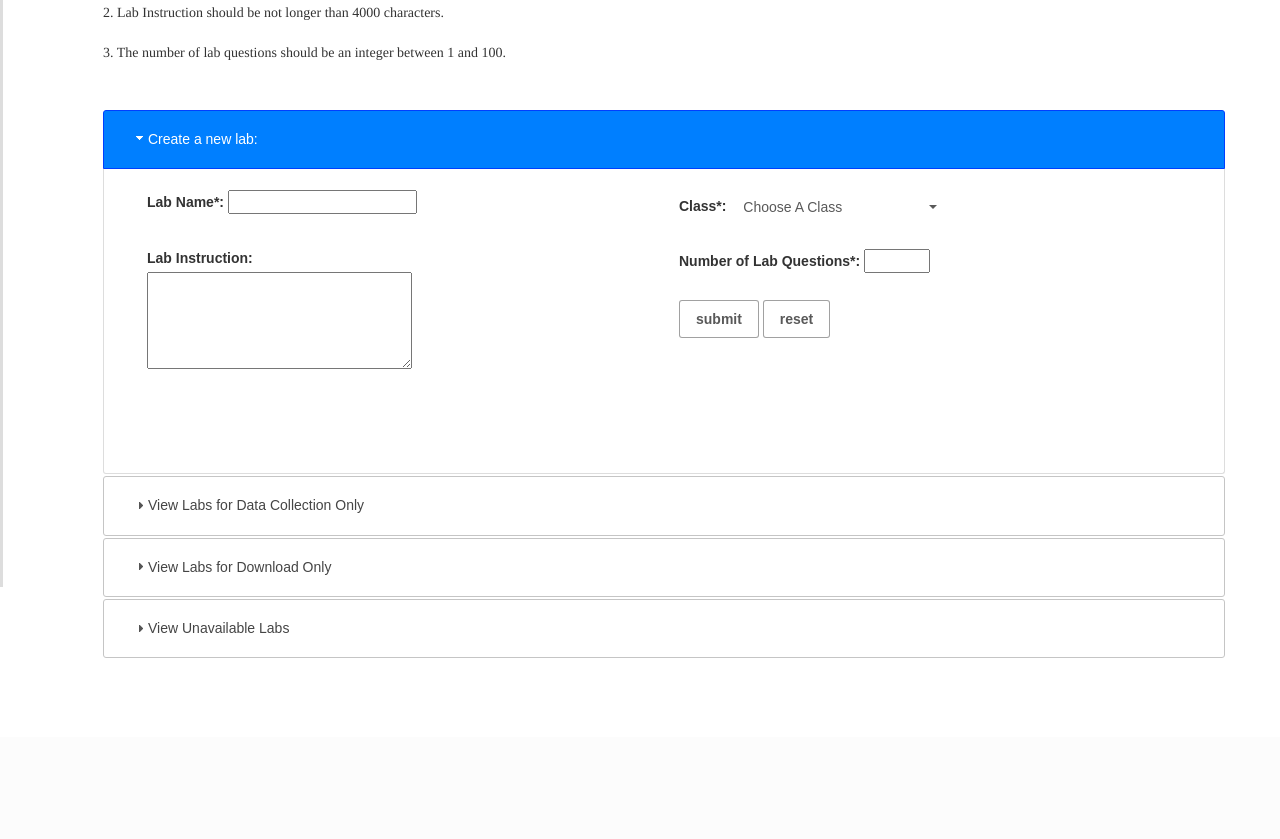
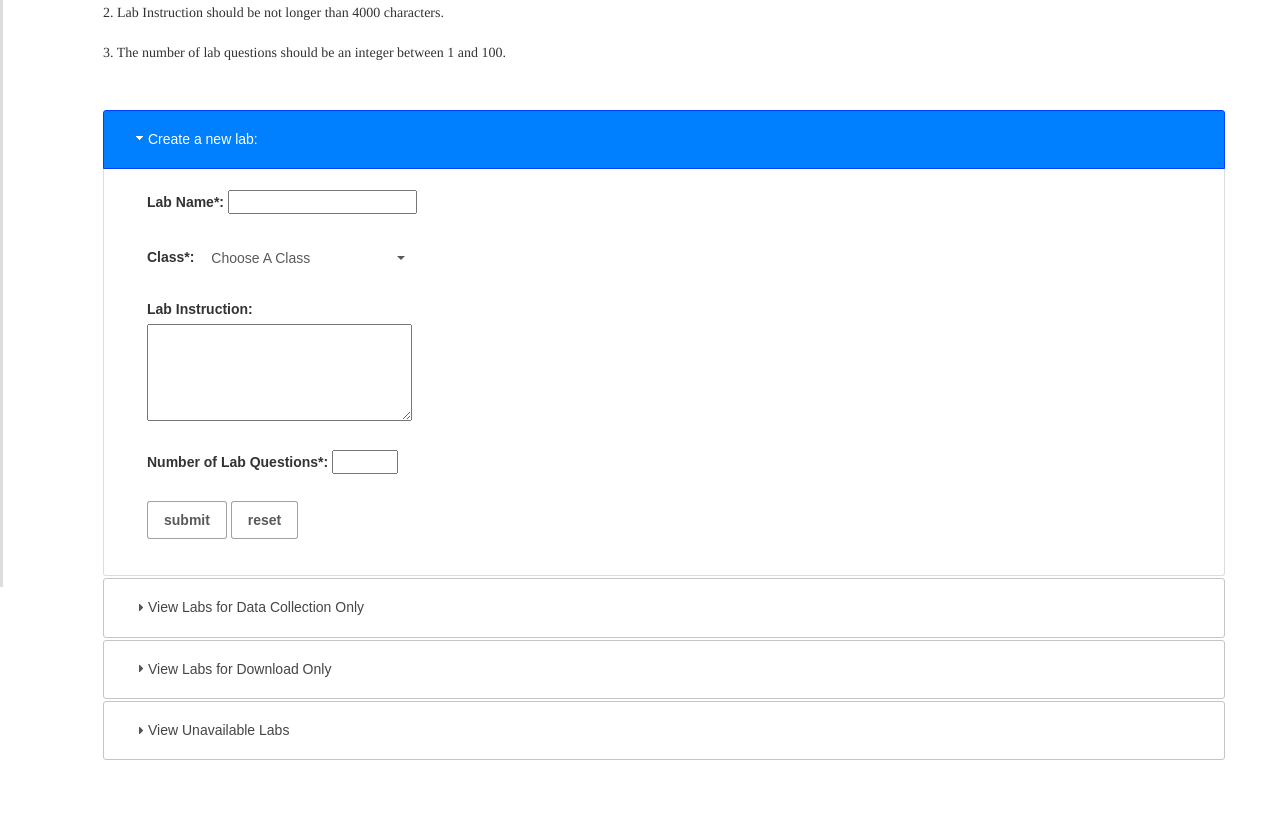
Before and after one commit to reed-college/lemur, a Flask app: template lemur/templates/admin_create_and_manage_lab.html in a window 1280 px wide. Shown: the part 294-1133 px from the top of the page. Before the commit the page ends 952 px from the top, so only its background shows below. Run offline with Flask 2, Linux system fonts and the light colour scheme; the template is opened without the code that fills it, so the values that code supplies are empty; some libraries are stand-ins or nearby versions.

Commit message:
fix some typo

```diff
--- a/lemur/static/js/student_data_entry.js
+++ b/lemur/static/js/student_data_entry.js
@@ -11,15 +11,15 @@ $(document).ready(function(){
         var feedback = '';
         CollectAndCheckStudentInput(errMsgs, feedback);
         if (errMsgs.length == 0){
-            feedback = '<b>Congratulation! You input data looks great!</b><br>';
+            feedback = '<b>Congratulations! Your input data look great!</b><br>';
         }
         else{
-            feedback = '<b>Your input data has the following problem(s)</b>:<br>';
+            feedback = '<b>Your input data have the following problem(s)</b>:<br>';
             for (var i = 0; i < errMsgs.length; i++){
                 feedback += ((i+1)+'.&nbsp;\t'+errMsgs[i]+'<br>');
             }
         }
-        feedback += '<b>Clcik confirm to submit or go back to change your input.</b>';
+        feedback += '<b>Click Confirm to submit or Go back to change your input.</b>';
         $('#errorMsgs').html(feedback);
 
     });
--- a/lemur/static/js/utility.js
+++ b/lemur/static/js/utility.js
@@ -17,7 +17,7 @@ function checkInputStudent(observation,valueType,valueRange,valueCandidates){
         if (!isInArray(observation,valueCandidates_arr)){
             wrongInput = true;
             if (observation == ''){ observation = NaN;}
-            errMsg = observation + ' is not in the value candidates: ' + valueCandidates;
+            errMsg = observation + ' is not among the value candidates: ' + valueCandidates;
         }
     }
     else if (valueType=='Number' && valueRange.length>0){
@@ -31,7 +31,7 @@ function checkInputStudent(observation,valueType,valueRange,valueCandidates){
         }
         else if (observation < min || observation > max){
             wrongInput = true;
-            errMsg = observation + ' is not in the value range: ' + valueRange;
+            errMsg = observation + ' is not within the value range: ' + valueRange;
         }
     }
     return {'wrongInput':wrongInput,'errMsg':errMsg};
--- a/lemur/templates/admin_create_and_manage_lab.html
+++ b/lemur/templates/admin_create_and_manage_lab.html
@@ -25,11 +25,11 @@
 	        	<h3>Create a new lab:</h3>
 	        	<div>
 					<form method=post action="/admin_create_and_manage_lab">
-					    <div class="col-lg-6 col-md-6 col-sm-6 mb">
+					    <div class="col-lg-12 col-md-12 col-sm-12 mb">
 							<label>Lab Name*: </label>
 							<input type="text" name="labName" pattern="{{pattern_for_name}}" title="{{patter_for_name_hint}}" required >
 						</div>
-						<div class="col-lg-6 col-md-6 col-sm-6 mb">
+						<div class="col-lg-12 col-md-12 col-sm-12 mb">
 							<label>Class*: </label>
 							<select class="selectpicker" data-style="btn-inverse" data-width="auto" name="classId" data-live-search="true" title="Choose A Class" required>
 							    {% for c in class_ids %}
@@ -38,15 +38,15 @@
 							</select>
 						</div>
 
-						<div class="col-lg-6 col-md-6 col-sm-6 mb">
+						<div class="col-lg-12 col-md-12 col-sm-12 mb">
 							<label>Lab Instruction: </label><br>
 							<textarea class="longInput" cols="30" rows="5" name="labDescription" pattern=".{,4000}" title="no more than 4000 characters"></textarea>
 						</div>
-						<div class="col-lg-6 col-md-6 col-sm-6 mb">
+						<div class="col-lg-12 col-md-12 col-sm-12 mb">
 							<label>Number of Lab Questions*: </label>
 							<input type="number" name="labQuestions" min="1" max="100" step="1" required title="1 to 100 questions">
 						</div>
-							<div class="col-lg-6 col-md-6 col-sm-6 mb">
+							<div class="col-lg-12 col-md-12 col-sm-12 mb">
 							<button name="submitLab" type="submit">submit</button>
 							<button name="resetLab" type="reset">reset</button>
 						</div>
```
Also changed, not shown: lemur/templates/admin_modify_lab.html (+4 -4 lines).
